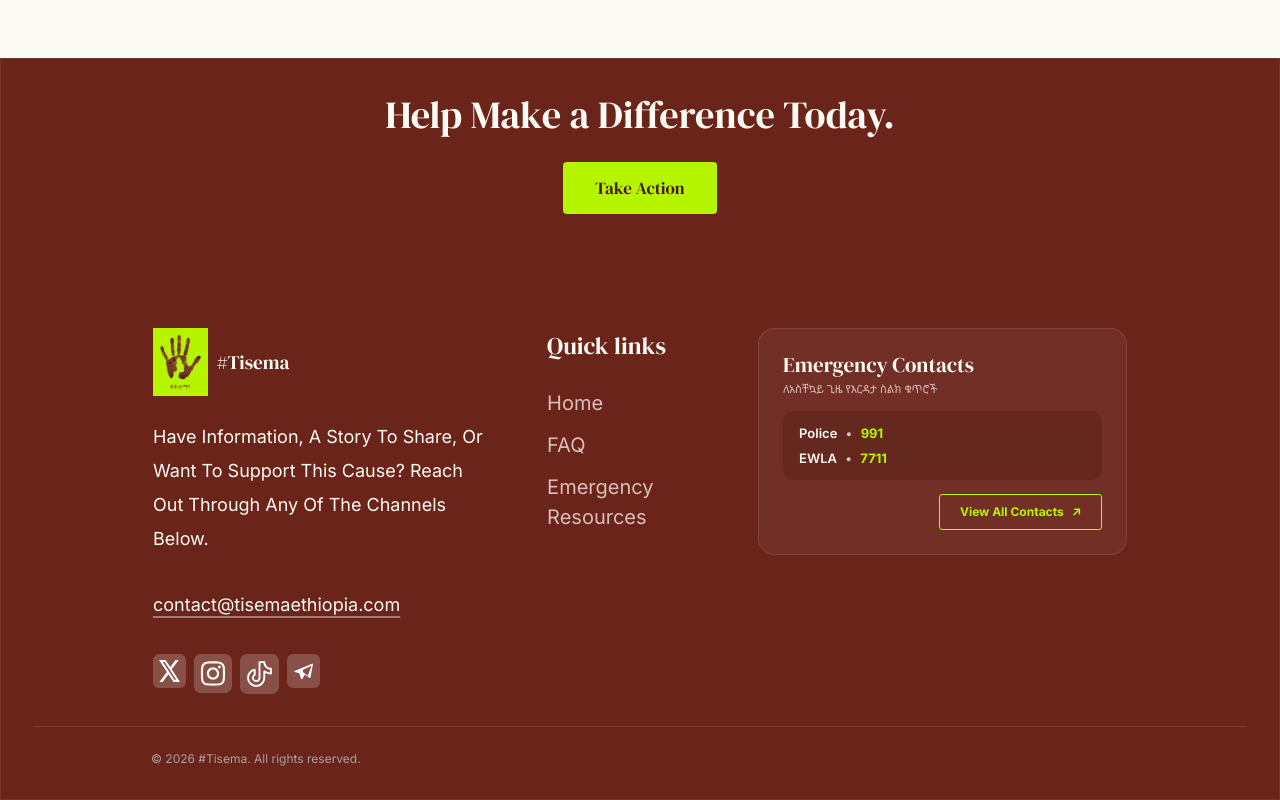
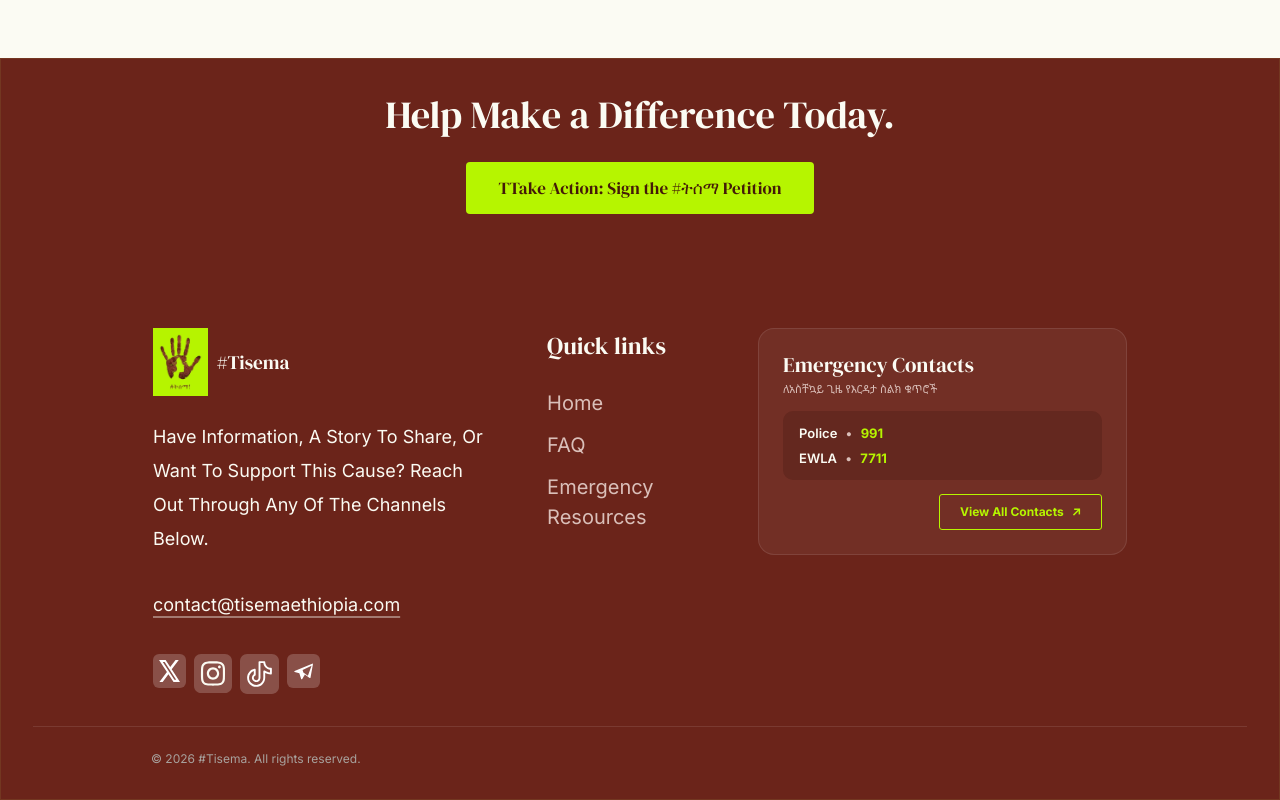
Before and after one commit to Tisema-organization/tisema_website, a React (Vite) app: page / in a window 1280 px wide. Shown: the part 7076-7876 px from the top of the page. Built offline with nearby package versions, Linux system fonts and the light colour scheme.

Commit message:
Update footer button text to include petition reference

```diff
--- a/src/components/sections/SiteFooter.tsx
+++ b/src/components/sections/SiteFooter.tsx
@@ -42,7 +42,7 @@ export function SiteFooter({ base = '' }: { base?: string } = {}) {
                 : {})}
               className="flex items-center justify-center rounded-[4px] bg-lime px-6 py-2.5 font-serif text-[15px] leading-[24px] whitespace-nowrap text-clay-shadow transition-opacity hover:opacity-90 sm:text-[16px] lg:px-8 lg:py-3 lg:text-[17px] lg:leading-[28px]"
             >
-              Take Action
+              TTake Action: Sign the #ትሰማ Petition
             </a>
           </Reveal>
         </div>
```
